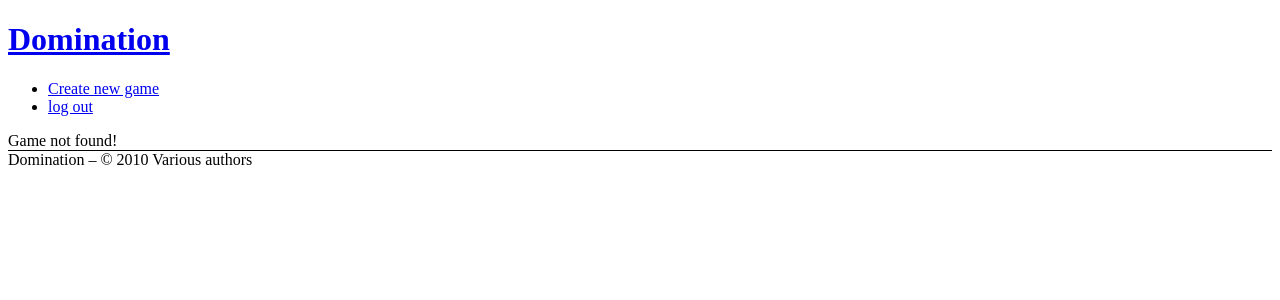
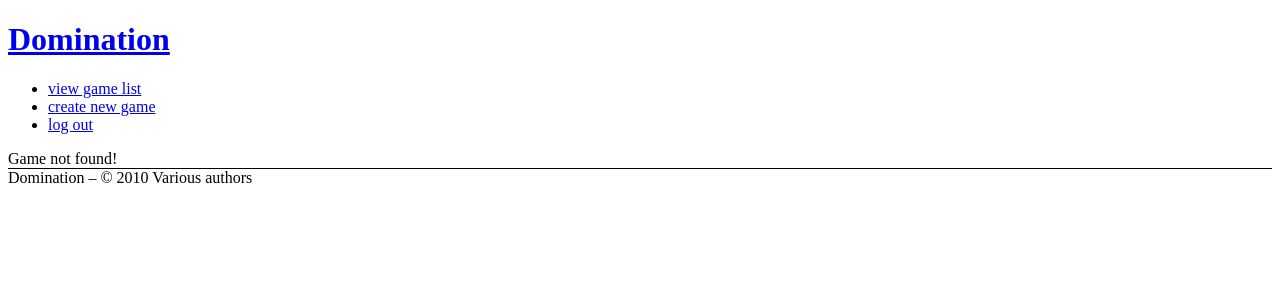
Before and after one commit to xoraxax/domination, a Flask app: a page that uses domination/templates/base.html in a window 1280 px wide. Shown: the top 300 px of the page. Run offline with Flask 2, Linux system fonts and the light colour scheme; the visitor is signed in with stand-in values (Sample User, id 1); parts of the project's set-up code (start-up, migrations or seed data) failed here and were passed over; some libraries are stand-ins or nearby versions.

Commit message:
Add a link to the game list.

```diff
--- a/domination/templates/base.html
+++ b/domination/templates/base.html
@@ -27,7 +27,10 @@
       </li>
       {% else %}
       <li>
-        <a href="{{ url_for('create_game') }}">Create new game</a>
+        <a href="{{ url_for('index') }}">view game list</a>
+      </li>
+      <li>
+        <a href="{{ url_for('create_game') }}">create new game</a>
       </li>
       <li>
         <a href="{{ url_for('logout') }}">log out</a>
```
